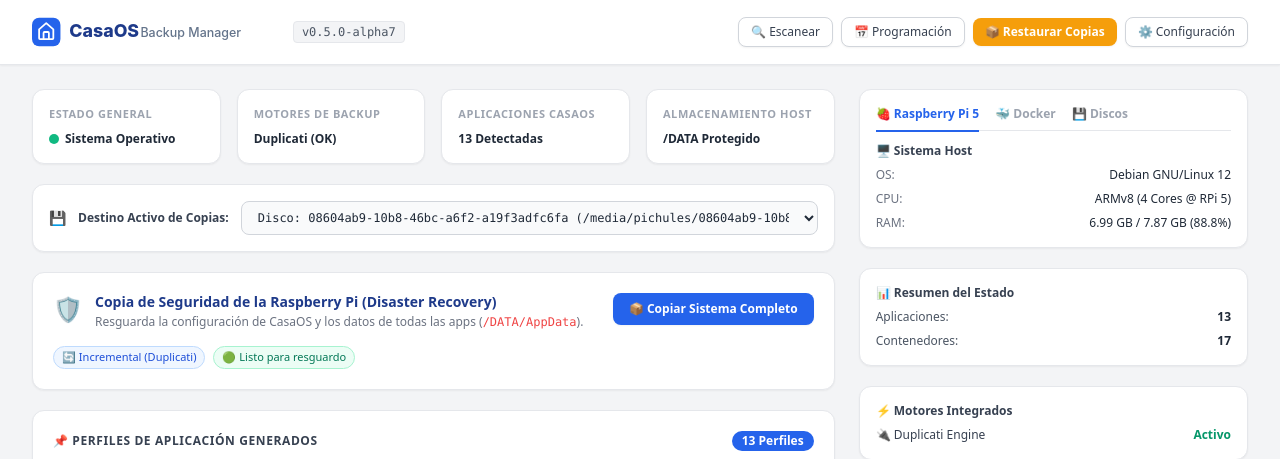
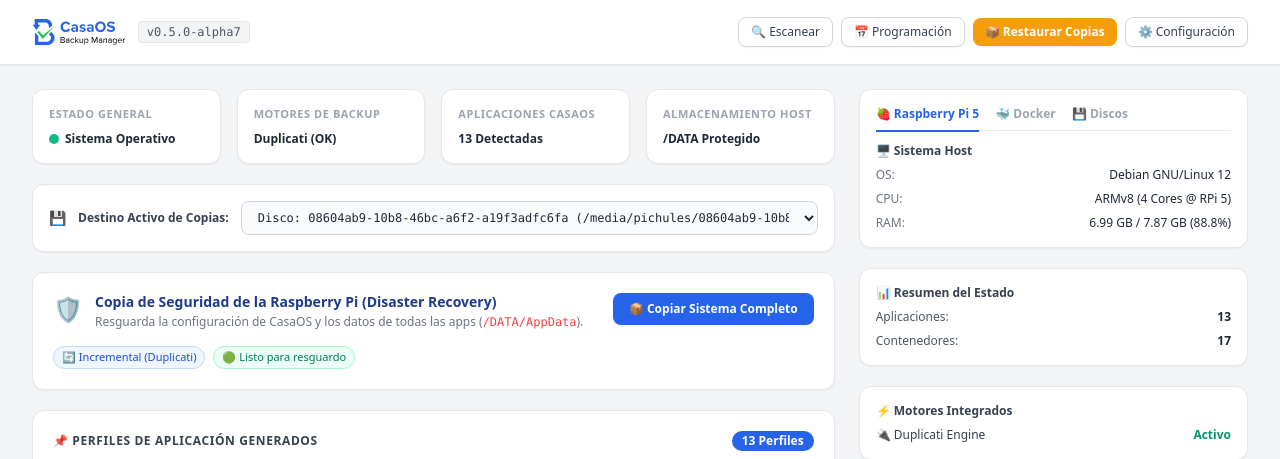
Before and after one commit to chulesjme-png/CasaOS-Backup-Manager, a FastAPI app: page / in a window 1280 px wide. Shown: the top 459 px of the page. Run offline with FastAPI, Linux system fonts and the light colour scheme; some libraries are stand-ins or nearby versions.

Commit message:
cambio logo a la quinta

```diff
--- a/app/templates/index.html
+++ b/app/templates/index.html
@@ -12,17 +12,12 @@
     <header class="bg-white border-b border-gray-200 sticky top-0 z-40 shadow-sm">
         <div class="max-w-7xl mx-auto px-4 sm:px-6 lg:px-8 h-16 flex items-center justify-between">
             <div class="flex items-center space-x-3">
-                <!-- LOGO INLINE VECTORIAL DEFINITIVO -->
-                <div class="h-9 flex items-center">
-                    <svg class="h-8 w-auto" viewBox="0 0 280 36" fill="none" xmlns="http://www.w3.org/2000/svg">
-                        <!-- Icono Casa / Backup -->
-                        <rect x="0" y="2" width="32" height="32" rx="8" fill="#2563EB"/>
-                        <path d="M16 8L8 15V25C8 25.5523 8.44772 26 9 26H23C23.5523 26 24 25.5523 24 25V15L16 8Z" stroke="white" stroke-width="2" stroke-linecap="round" stroke-linejoin="round"/>
-                        <path d="M13 26V19C13 18.4477 13.4477 18 14 18H18C18.5523 18 19 18.4477 19 19V26" stroke="white" stroke-width="2" stroke-linecap="round" stroke-linejoin="round"/>
-                        <!-- Texto del Logo en vectorial -->
-                        <text x="42" y="24" font-family="-apple-system, BlinkMacSystemFont, 'Segoe UI', Roboto, sans-serif" font-weight="800" font-size="20" fill="#1E3A8A">CasaOS</text>
-                        <text x="122" y="24" font-family="-apple-system, BlinkMacSystemFont, 'Segoe UI', Roboto, sans-serif" font-weight="500" font-size="14" fill="#64748B">Backup Manager</text>
-                    </svg>
+                <!-- LOGO SVG REAL CARGADO DESDE LA RUTA ESTÁTICA -->
+                <div class="h-8 flex items-center">
+                    <img src="/static/img/logo-horizontal.svg"
+                         alt="CasaOS Backup Manager"
+                         class="h-7 w-auto object-contain block"
+                         onerror="this.onerror=null; this.src='/static/logo-horizontal.svg';">
                 </div>
                 <span class="text-xs font-mono bg-gray-100 text-gray-600 px-2 py-0.5 rounded border border-gray-200">{{ version }}</span>
             </div>
```
